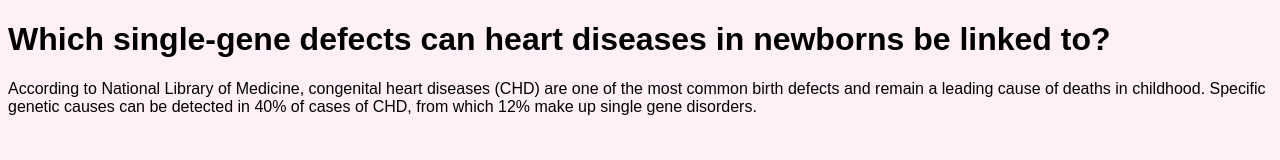
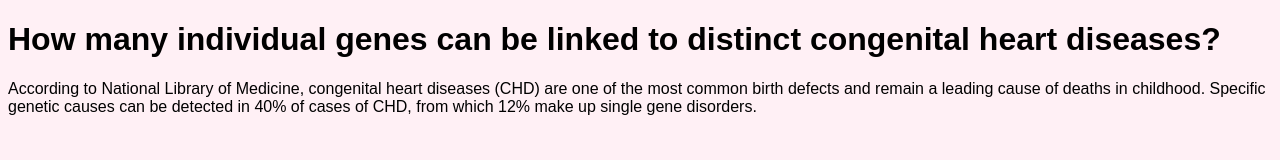
Before and after one commit to eliskazsilleova/Programming-in-real-life-sciences, a plain HTML site: page index.html in a window 1280 px wide. Drawn offline with nearby package versions, Linux system fonts and the light colour scheme; no server answers.

Commit message:
changing the title of the project

```diff
--- a/index.html
+++ b/index.html
@@ -12,7 +12,7 @@
   </head>
 <body>
 
-	<h1>Which single-gene defects can heart diseases in newborns be linked to?</h1>
+	<h1>How many individual genes can be linked to distinct congenital heart diseases? </h1>
 <p>According to National Library of Medicine, congenital heart diseases (CHD) are one of the most common birth defects and remain a leading cause of deaths in childhood. Specific genetic causes can be detected in 40% of cases of CHD, from which 12% make up single gene disorders.</p>
 <div id="chart">
   <svg width="1000" height="600"></svg>
```
